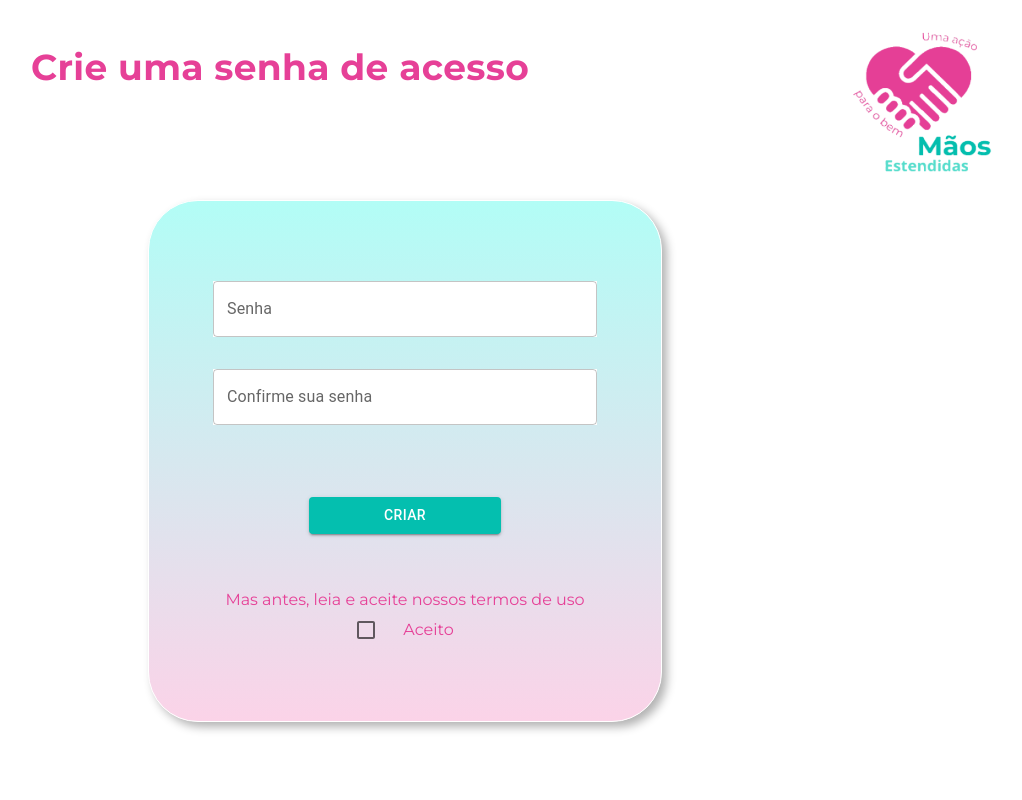
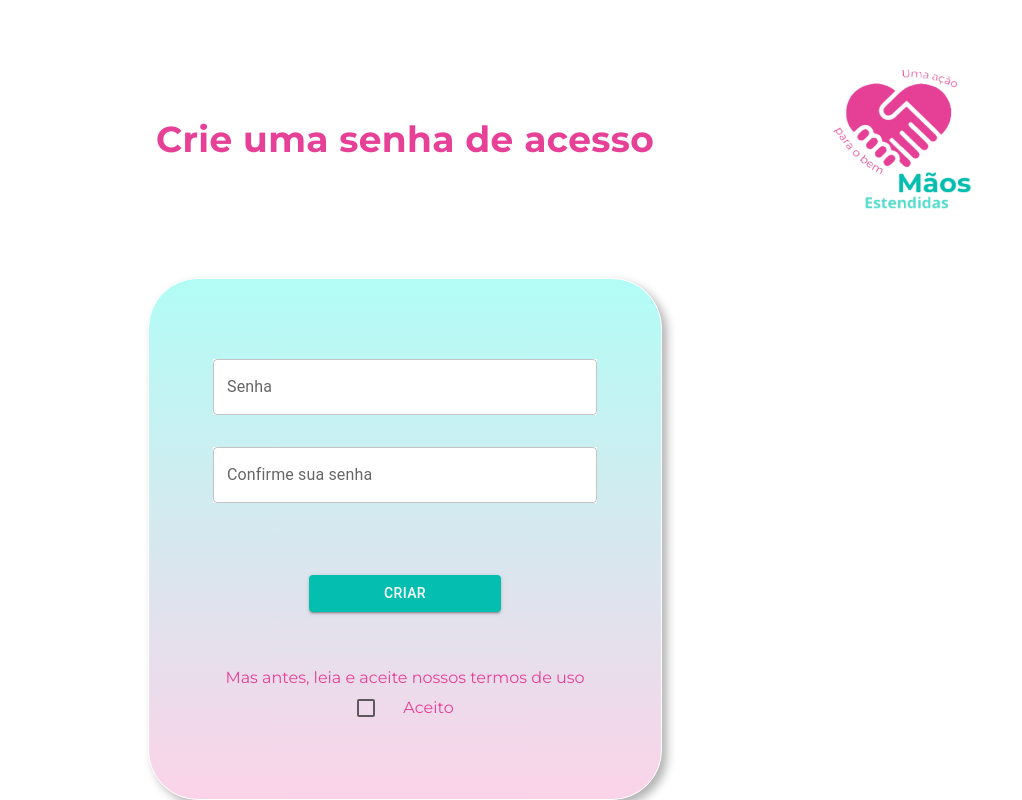
Before and after one commit to AmandaPiva/MaosEstendidas-FrontEnd, a React (Vite) app: page /SenhaAcesso in a window 1280 px wide. Shown: the whole page, without its empty margins (235-1257 px from the left). Built offline with nearby package versions, Linux system fonts and the light colour scheme.

Commit message:
Centralização de títulos e criação do card Donatario

```diff
--- a/src/App.jsx
+++ b/src/App.jsx
@@ -11,6 +11,7 @@ import Header from "./Components/Header";
 import HomeDonatario from "./HomeDonatario/HomeDonatario";
 import HomeDoador from "./HomeDoador/HomeDoador";
 import CardNecessidade from "./Components/CardsNecessidades";
+import CardDonatarios from "./Components/CardsDonatarios";
 import Doadores from "./verDoadores/verDoadores";
 //COMPONENTE
 function App() {
@@ -40,6 +41,7 @@ function App() {
 
           <Route path={"/Header"} element={<Header />} />
           <Route path={"/CardNecessidade"} element={<CardNecessidade />} />
+          <Route path={"/CardDonatarios"} element={<CardDonatarios />} />
         </Routes>
       </BrowserRouter>
     </>
--- a/src/CadastroNecessidade/CadastroNecessidade.jsx
+++ b/src/CadastroNecessidade/CadastroNecessidade.jsx
@@ -18,21 +18,38 @@ function CadastroNecessidade() {
           backgroundPosition: "center",
         }}
       >
-        <Box sx={{ display: "flex", flexDirection: "row" }}>
+        <Box
+          sx={{
+            display: "flex",
+            flexDirection: "column",
+            width: "100vw",
+            height: "100vh",
+            justifyContent: "center",
+            alignItems: "center",
+          }}
+        >
+          <Box sx={{ position: "relative", width: "100%", textAlign: "center" }}>
             <Typography
               sx={{
                 fontSize: "36px",
                 fontWeight: "600",
                 color: "#E64097",
                 fontFamily: "montserrat",
-              margin: "5vh auto",
+                display: "inline-block", // Necessário para centralizar corretamente a frase
               }}
             >
               Cadastrando Necessidade
             </Typography>
 
+            <Box
+              sx={{
+                position: "absolute",
+                right: 20,
+                top: "50%",
+                transform: "translateY(-50%)",
+              }}
+            >
               <img
-            width={200}
                 src={Logo}
                 alt="logo"
                 style={{
@@ -41,6 +58,8 @@ function CadastroNecessidade() {
                   height: "200px",
                 }}
               />
+            </Box>
+          </Box>
         </Box>
 
         <Box
@@ -59,9 +78,7 @@ function CadastroNecessidade() {
               margin: "auto",
               border: 1,
               borderColor: "white",
-              boxShadow: `0 0 0 0px rgba(0,0,0,0.1),
-                0 1px 2px rgba(0,0,0,0.8),
-                0 2px 3px rgba(0,0,0,0.8)`,
+              boxShadow: "5px 5px 10px rgba(0, 0, 0, 0.3)",
             }}
           >
             <Box
--- /dev/null
+++ b/src/Components/CardsDonatarios.jsx
@@ -0,0 +1,45 @@
+import { Box } from "@mui/material";
+import Button from "@mui/material/Button";
+
+function CardNecessidade() {
+  return (
+    <>
+      <Box
+        sx={{
+          display: "flex",
+          flexDirection: "column",
+          borderRadius: "20px",
+          backgroundColor: "#FFFFFF",
+          boxShadow: "5px 5px 10px rgba(0, 0, 0, 0.3)",
+          height: "50vh",
+          width: "20vw",
+        }}
+      >
+        <Box
+          sx={{
+            display: "flex",
+            justifyContent: "center",
+            flexDirection: "row",
+            marginTop: "auto",
+            padding: "2rem",
+          }}
+        >
+          <Button
+            sx={{
+              backgroundColor: "#E64097",
+              "&:hover": {
+                backgroundColor: "#04BFAF", // Altere a cor desejada para o efeito hover
+              },
+            }}
+            variant="contained"
+            size="small"
+          >
+            Ajudar esta pessoa
+          </Button>
+        </Box>
+      </Box>
+    </>
+  );
+}
+
+export default CardNecessidade;
--- a/src/SenhaAcesso/SenhaAcesso.jsx
+++ b/src/SenhaAcesso/SenhaAcesso.jsx
@@ -20,21 +20,38 @@ function SenhaAcesso() {
           backgroundPosition: "center",
         }}
       >
-        <Box sx={{ display: "flex", flexDirection: "row" }}>
+        <Box
+          sx={{
+            display: "flex",
+            flexDirection: "column",
+            width: "100vw",
+            height: "100vh",
+            justifyContent: "center",
+            alignItems: "center",
+          }}
+        >
+          <Box sx={{ position: "relative", width: "100%", textAlign: "center" }}>
             <Typography
               sx={{
                 fontSize: "36px",
                 fontWeight: "600",
                 color: "#E64097",
                 fontFamily: "montserrat",
-              margin: "5vh auto",
+                display: "inline-block", // Necessário para centralizar corretamente a frase
               }}
             >
               Crie uma senha de acesso
             </Typography>
 
+            <Box
+              sx={{
+                position: "absolute",
+                right: 20,
+                top: "50%",
+                transform: "translateY(-50%)",
+              }}
+            >
               <img
-            width={200}
                 src={Logo}
                 alt="logo"
                 style={{
@@ -43,6 +60,8 @@ function SenhaAcesso() {
                   height: "200px",
                 }}
               />
+            </Box>
+          </Box>
         </Box>
 
         <Box
```
Lines whose indentation alone changed are shown as unchanged.
